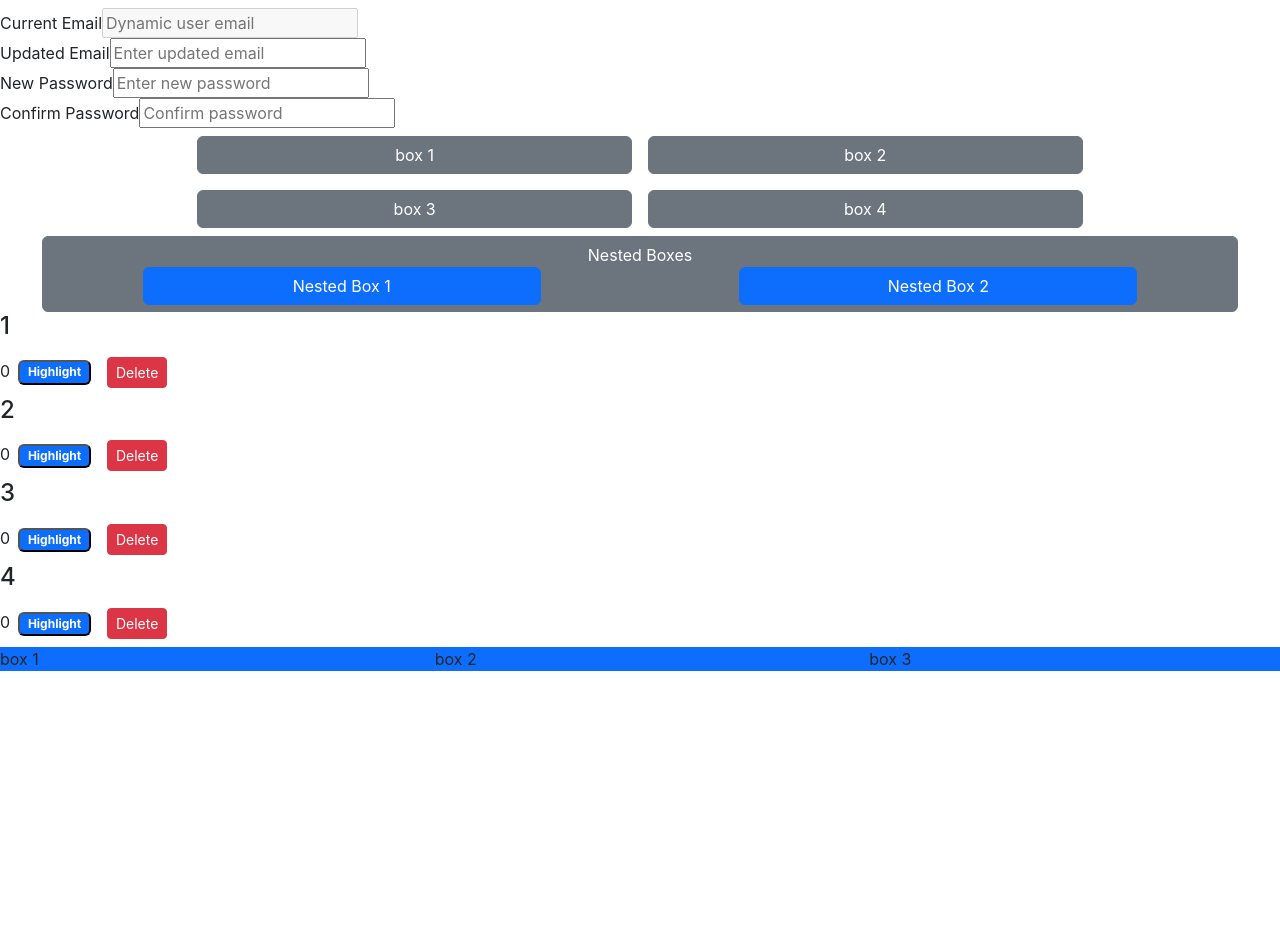
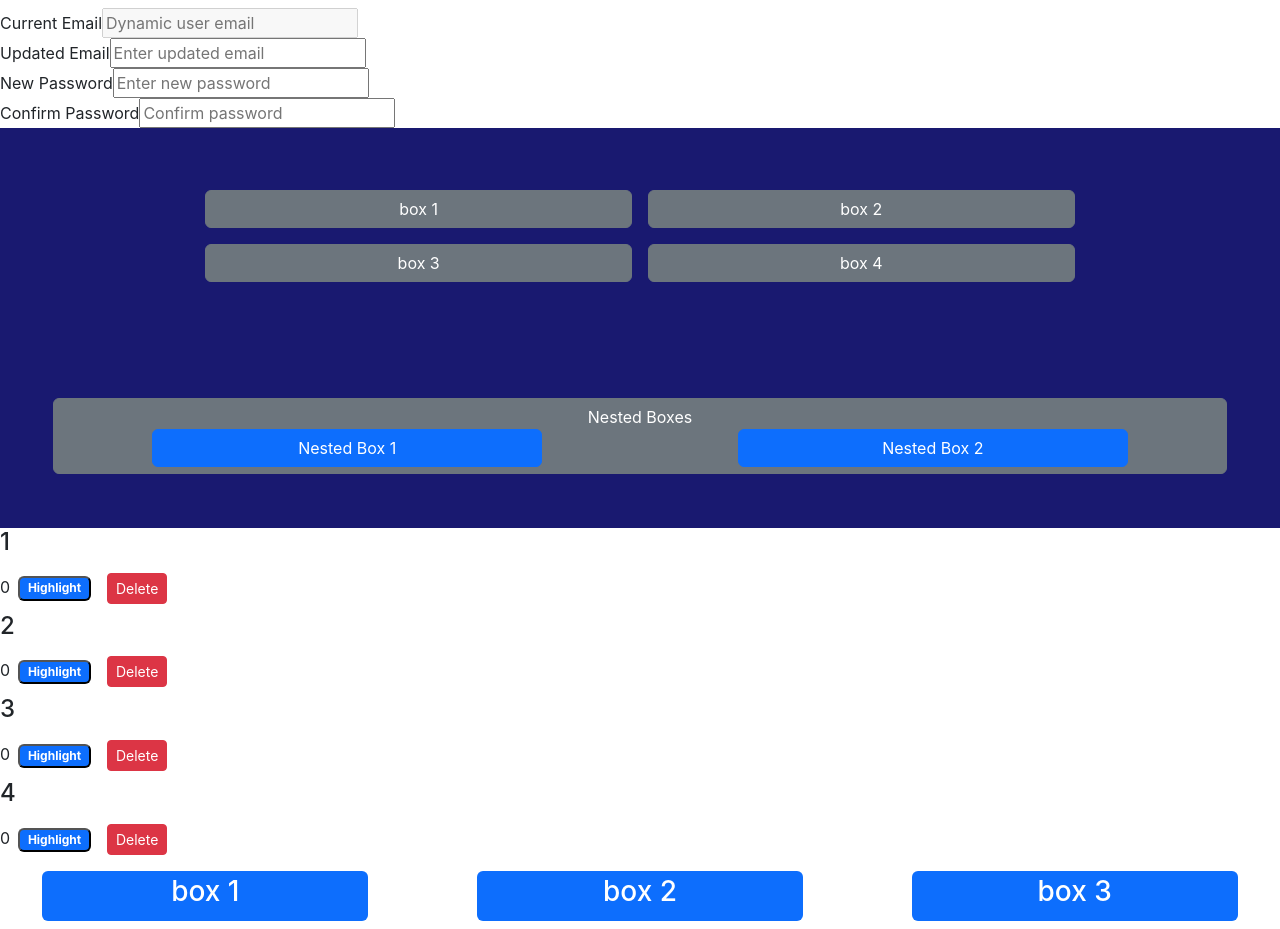
Before and after one commit to DanielOmarZavala/react-exercises, a React (Create React App) app in the folder first-app/: page / in a window 1280 px wide. Shown: the part 405-1334 px from the top of the page. Before the commit the page ends 1076 px from the top, so only its background shows below. Built offline with nearby package versions, Linux system fonts and the light colour scheme.

Commit message:
added css directory, Boxes styling. refactored component naming.

```diff
--- /dev/null
+++ b/first-app/src/components/Boxes.jsx
@@ -0,0 +1,38 @@
+import React, {Component} from "react";
+import '../css/Boxes.css';
+
+export default class Boxes extends Component {
+
+
+    render() {
+        return (
+            <React.Fragment>
+                <section id="sec-style" className="row justify-content-center align-items-center">
+
+                    <div className="row justify-content-center align-items-center">
+                        <div className="btn btn-secondary col-4 m-2">box 1</div>
+                        <div className="btn btn-secondary col-4 m-2">box 2</div>
+                        <div className="w-100"></div>
+                        <div className="btn btn-secondary col-4 m-2">box 3</div>
+                        <div className="btn btn-secondary col-4 m-2">box 4</div>
+                    </div>
+
+                    <div className="row justify-content-around align-items-center">
+                        <div className="col-11 btn btn-secondary">
+                            Nested Boxes
+                            <div className="row justify-content-around">
+                                <div className="col-4 btn btn-primary">
+                                    Nested Box 1
+                                </div>
+                                <div className="col-4 btn btn-primary">
+                                    Nested Box 2
+                                </div>
+                            </div>
+                        </div>
+                    </div>
+
+                </section>
+            </React.Fragment>
+        );
+    }
+}
--- a/first-app/src/components/buttons.jsx
+++ b/first-app/src/components/Buttons.jsx
@@ -1,5 +1,5 @@
 import React, {Component} from "react";
-import Button from "./button";
+import Button from "./Button";
 
 export default class Buttons extends Component {
 
--- a/first-app/src/components/nav.jsx
+++ b/first-app/src/components/Nav.jsx
@@ -11,16 +11,22 @@ export default class Nav extends Component {
         return (
             <React.Fragment>
                 <div className={this.getGrid()}>
-                    <div className={this.getBadgeClasses()}>box 1</div>
-                    <div className={this.getBadgeClasses()}>box 2</div>
-                    <div className={this.getBadgeClasses()}>box 3</div>
+                    <div className={this.getBadgeClasses()}>
+                        <h3>box 1</h3>
+                    </div>
+                    <div className={this.getBadgeClasses()}>
+                        <h3>box 2</h3>
+                    </div>
+                    <div className={this.getBadgeClasses()}>
+                        <h3>box 3</h3>
+                    </div>
                 </div>
             </React.Fragment>
         );
     }
 
     getBadgeClasses() {
-        return "bg bg-primary col-4";
+        return "badge bg-primary m-2 col-3";
     }
 
     getGrid() {
--- a/first-app/src/components/test.jsx
+++ /dev/null
@@ -1,33 +0,0 @@
-import React, {Component} from "react";
-
-export default class Test extends Component {
-
-
-    render() {
-        return (
-            <React.Fragment>
-                <div className="row justify-content-center align-items-center">
-                    <div className="btn btn-secondary col-4 m-2">box 1</div>
-                    <div className="btn btn-secondary col-4 m-2">box 2</div>
-                    <div className="w-100"></div>
-                    <div className="btn btn-secondary col-4 m-2">box 3</div>
-                    <div className="btn btn-secondary col-4 m-2">box 4</div>
-                </div>
-
-                <div className="row justify-content-around align-items-center">
-                    <div className="col-11 btn btn-secondary">
-                        Nested Boxes
-                        <div className="row justify-content-around">
-                            <div className="col-4 btn btn-primary">
-                                Nested Box 1
-                            </div>
-                            <div className="col-4 btn btn-primary">
-                                Nested Box 2
-                            </div>
-                        </div>
-                    </div>
-                </div>
-            </React.Fragment>
-        );
-    }
-}
--- /dev/null
+++ b/first-app/src/css/Boxes.css
@@ -0,0 +1,4 @@
+#sec-style {
+    height: 50vh;
+    background-color: midnightblue;
+}
--- a/first-app/src/index.js
+++ b/first-app/src/index.js
@@ -3,10 +3,10 @@ import ReactDOM from 'react-dom/client';
 import './index.css';
 import App from './App';
 import reportWebVitals from './reportWebVitals';
-import Counter from './components/counter';
-import Test from "./components/test";
-import Buttons from "./components/buttons";
-import Nav from "./components/nav";
+import Counter from './components/Counter';
+import Boxes from "./components/Boxes";
+import Buttons from "./components/Buttons";
+import Nav from "./components/Nav";
 
 const root = ReactDOM.createRoot(document.getElementById('root'));
 root.render(
@@ -16,7 +16,7 @@ root.render(
             <Counter/>
         }
         {
-            <Test/>
+            <Boxes/>
         }
         {
             <Buttons/>
```
Also changed, not shown: first-app/src/components/Button.jsx (renamed from first-app/src/components/button.jsx), first-app/src/components/Counter.jsx (renamed from first-app/src/components/counter.jsx).
